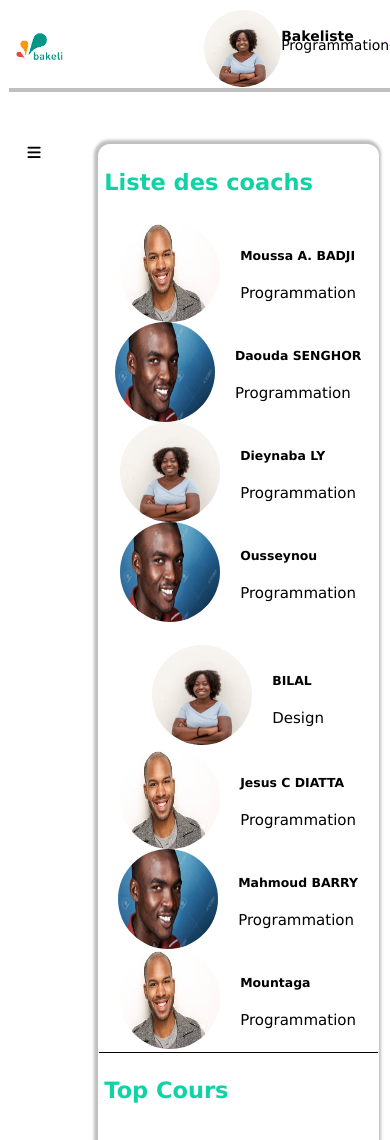
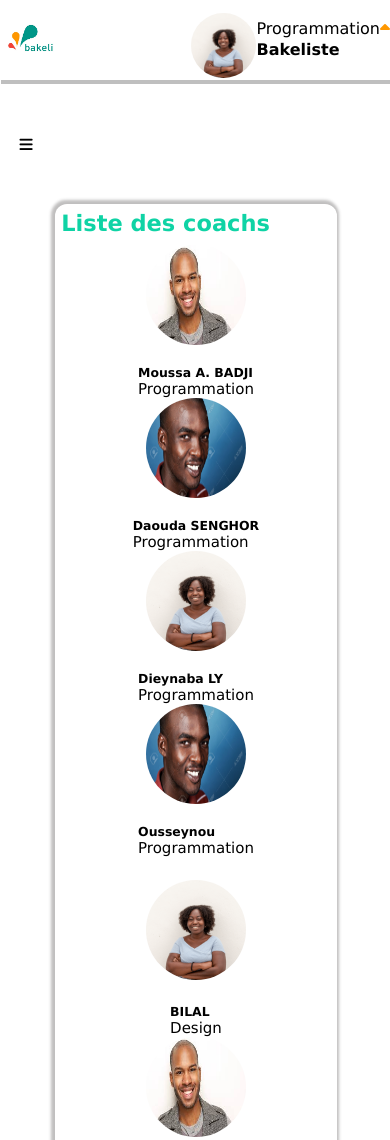
Before and after one commit to sindysirabonang821/tache-validation, a plain HTML site: page index.html in a window 390 px wide. Shown: the top 1140 px of the page. Drawn offline with Linux system fonts and the light colour scheme.

Commit message:
first commit

```diff
--- a/style.css
+++ b/style.css
@@ -301,26 +301,58 @@ textarea{
         width: 100%;
         font-size: 15px;
     }
-    /* *{
-        border: 1px solid red;
-    } */
+    *{
+        /* border: 1px solid red; */
+        padding: 0;
+        margin: 0;
+    }
 
     .togle{
         display: block;
     }
     .div-section1{
         display: none;
+        z-index: 3000;
+        height: 15rem;
     }
     .togle:hover+.div-section1{
         display: block;
         padding: 9px;
+        width: 70%;
+    }
+    .div-section2{
+        width: 100%;
+        margin: auto;
+    }
+    .div0{
+        width: 15rem;
+        margin-left: -10px;
     }
     .nav1{
         width: 100%;
-        font-size: 14px;
+        font-size: 16px;
+    }
+    .grace{
+        width: 65px;
+        height: 65px;
+        margin-top: 10px;
+    }
+    .parti1{
+        display: flex;
+        align-items: center;
+    }
+    main{
+        display: flex;
+        flex-direction: column;
     }
     .main2{
         width: 80%;
+        /* position: fixed; */
+        margin: auto;
+    }
+    .sous1{
+        display: flex;
+        flex-direction: column;
     }
     .photo1{
         display: flex;
@@ -331,6 +363,16 @@ textarea{
         flex-direction: column;
     }
     .cour{
+        display: flex;
+        flex-direction: column;
+    }
+    .cours1{
+        /* margin-left: 10px; */
+    }
+    .mots{
+        margin: 0;
+    }
+    .language{
         display: flex;
         flex-direction: column;
     }
```
Also changed, not shown: personahomme1.jpg (added), personnahomme2.jpeg (added).
